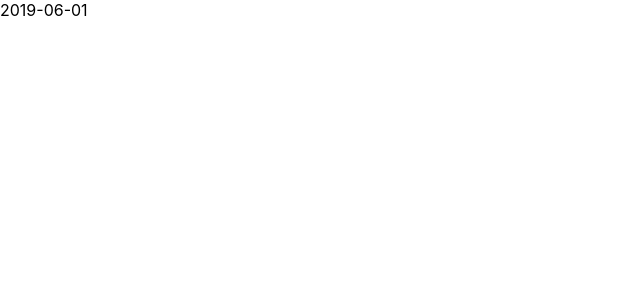
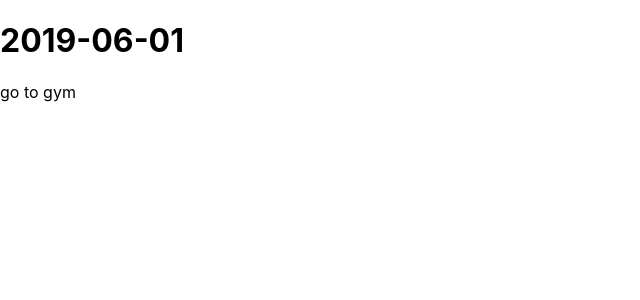
Before and after one commit to AvetBadalyan/Todo-list-with-date-redux-INCOMPLETE, a React (Create React App) app: page /2019-06-01 in a window 1280 px wide. Shown: the top 300 px of the page, without its empty margins (0-640 px from the left). Built offline with nearby package versions, Linux system fonts and the light colour scheme.

Commit message:
feat: create context and pass it to components

```diff
--- a/src/App.js
+++ b/src/App.js
@@ -1,8 +1,10 @@
 import "./App.css";
-import ReactDOM from "react-dom/client";
 import { BrowserRouter, Routes, Route } from "react-router-dom";
 import Home from "./Pages/Home/Home";
 import SingleTask from "./Pages/singleTask/SingleTask";
+import { createContext } from "react";
+
+createContext();
 
 function App() {
   return (
--- /dev/null
+++ b/src/Context/context.js
@@ -0,0 +1,35 @@
+import { createContext, useState } from "react";
+
+const initialState = {
+  "2019-06-01": [
+    {
+      id: 1,
+      taskName: "go to gym",
+      isCompleted: false,
+    },
+  ],
+  "2020-06-01": [
+    {
+      id: 2,
+      taskName: "go to store",
+      isCompleted: false,
+    },
+  ],
+  "2022-06-01": [
+    {
+      id: 3,
+      taskName: "go home",
+      isCompleted: false,
+    },
+  ],
+};
+
+export const datesContext = createContext();
+
+export default function DateProvider({ children }) {
+  const [todoList, setTodoList] = useState(initialState);
+
+  return (
+    <datesContext.Provider value={todoList}>{children}</datesContext.Provider>
+  );
+}
--- a/src/Pages/Home/Home.jsx
+++ b/src/Pages/Home/Home.jsx
@@ -1,22 +1,14 @@
-import React, { useState } from "react";
+import React, { useContext, useState } from "react";
 import { Link } from "react-router-dom";
 import Form from "../../Components/Form/Form";
+import { datesContext } from "../../Context/context";
 import "./Home.css";
 
 export default function Home() {
-  const mockData = ["2019-06-01", "2020-06-01", "2022-06-01"];
-  const mockTodo = {
-    "2019-06-01": [
-      {
-        id: 1,
-        task: "go to gym",
-        isCompleted: false,
-      },
-    ],
-  };
-
-  const [dates, setDates] = useState(mockData);
-  const [todoList, setTodoList] = useState(mockTodo);
+  const todoList = useContext(datesContext);
+  console.log(todoList, "todo list");
+    const dates = Object.keys(todoList);
+    console.log(dates);
 
   return (
     <div className="home-page">
--- a/src/Pages/singleTask/SingleTask.jsx
+++ b/src/Pages/singleTask/SingleTask.jsx
@@ -1,7 +1,22 @@
-import React from "react";
+import React, { useContext } from "react";
 import { useParams } from "react-router-dom";
+import { datesContext } from "./../../Context/context";
 
 export default function SingleTask() {
+  const todoList = useContext(datesContext);
+  console.log(todoList);
   let { oneDay } = useParams();
-  return <div>{oneDay}</div>;
+
+  return (
+    <div>
+      <h1>{oneDay}</h1>
+      <div>
+        {Object.keys(todoList).map((date) => {
+          if (date === oneDay) {
+            return todoList[date].map((task) => <div>{task.taskName}</div>);
+          }
+        })}
+      </div>
+    </div>
+  );
 }
--- a/src/index.js
+++ b/src/index.js
@@ -3,11 +3,14 @@ import ReactDOM from 'react-dom/client';
 import './index.css';
 import App from './App';
 import reportWebVitals from './reportWebVitals';
+import DateProvider from './Context/context';
 
 const root = ReactDOM.createRoot(document.getElementById('root'));
 root.render(
   <React.StrictMode>
-    <App />
+    <DateProvider>
+      <App />
+    </DateProvider>
   </React.StrictMode>
 );
 
```
